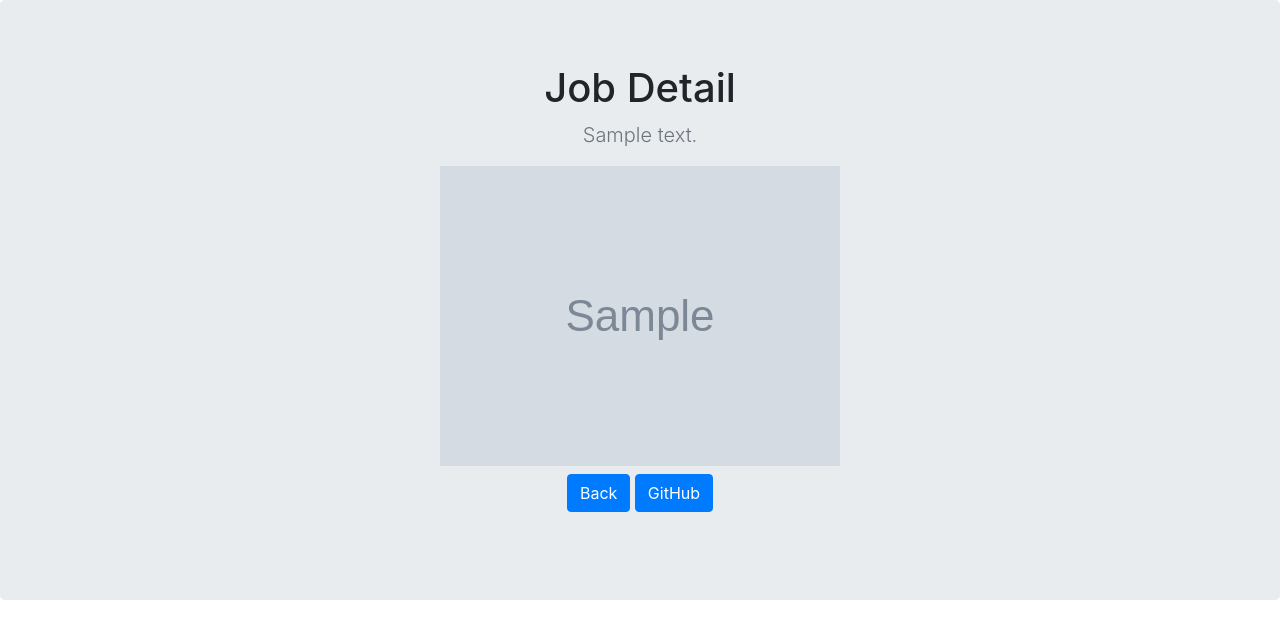
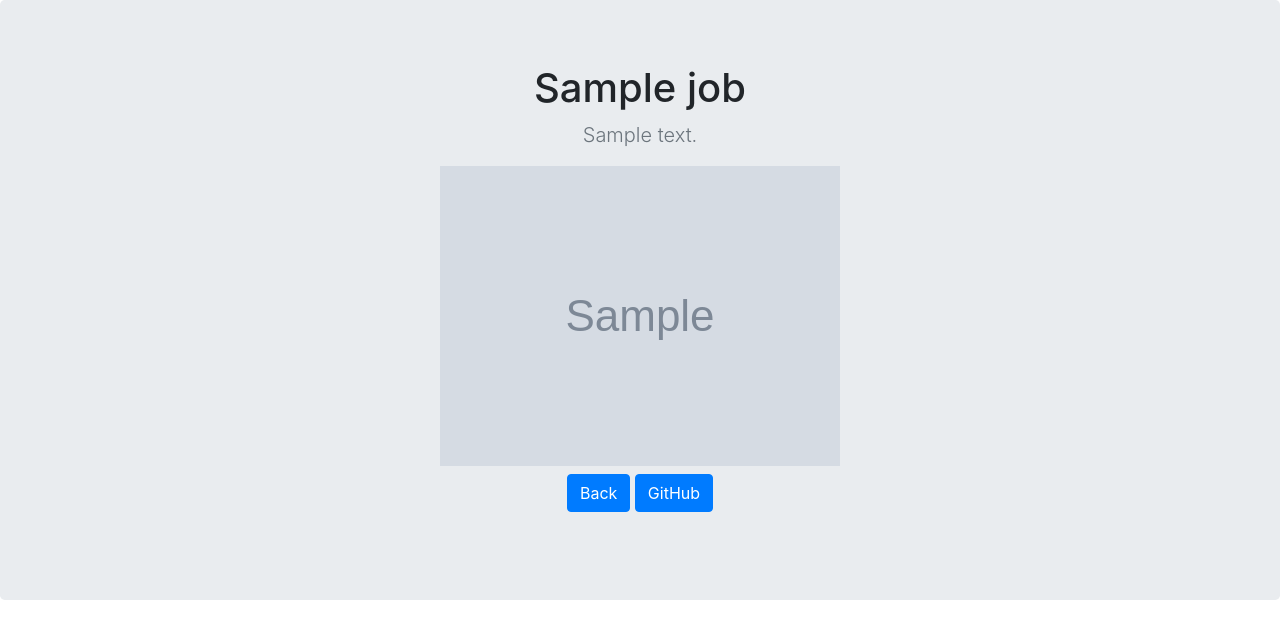
Before and after one commit to joeaoregan/portfolio-django-py, a Django app: template jobs/templates/jobs/detail.html in a window 1280 px wide. Shown: the top 639 px of the page. Run offline with Django 3.2, Linux system fonts and the light colour scheme; the template is opened without the code that fills it: most values are stand-ins (such as "Sample title", 1, 10 or a date in 2020); grey boxes marked "Sample" are stand-in pictures; data that the repository does not hold is empty; some libraries are stand-ins or nearby versions.

Commit message:
page heading, image title

```diff
--- a/jobs/templates/jobs/detail.html
+++ b/jobs/templates/jobs/detail.html
@@ -31,12 +31,10 @@
     <link href="album.css" rel="stylesheet">
   </head>
   <body>
-
     <main role="main">
-
       <section class="jumbotron text-center">
         <div class="container">
-      <h1 class="jumbotron-heading">Job Detail</h1>
+          <h1 class="jumbotron-heading">{{ job.name }}</h1>
           <p class="lead text-muted">{{ job.summary }}</p>
         <img src="{{ job.image.url }}" height=300></img>
           <p>
@@ -46,13 +44,10 @@
           </p>
         </div>
       </section>
-
-
     </main>
 
     <script src="{% static 'jquery-3.3.1.min.js' %}"></script>
     <script src="{% static 'popper.min.js' %}"></script>
     <script src="{% static 'js/bootstrap.min.js' %}"></script>
-
   </body>
 </html>
--- a/jobs/templates/jobs/home.html
+++ b/jobs/templates/jobs/home.html
@@ -82,12 +82,11 @@
 
       <div class="row">
 	      {% for job in jobs.all %}
-
         <div class="col-md-4">
 		      <a href="{% url 'detail' job.id %}"><!-- get a particular id -->
             <div class="card mb-4 shadow-sm">
               <!--svg class="bd-placeholder-img card-img-top" width="100%" height="225" xmlns="http://www.w3.org/2000/svg" preserveAspectRatio="xMidYMid slice" focusable="false" role="img" aria-label="Placeholder: Thumbnail"><title>Placeholder</title><rect fill="#55595c" width="100%" height="100%"/><text fill="#eceeef" dy=".3em" x="50%" y="50%">Thumbnail</text></svg-->
-			<img class="card-img-top" src="{{ job.image.url }}" height=300>
+              <img class="card-img-top" src="{{ job.image.url }}" height=300 title="{{job.name}}"/>
               <div class="card-body">
                 <p class="card-text">{{ job.summary }}</p>
                 <div class="d-flex justify-content-between align-items-center">
@@ -103,7 +102,6 @@
 		      </a>
         </div>
 		    {% endfor %}
-
       </div>
     </div>
   </div>
```
Lines whose indentation alone changed are shown as unchanged.
